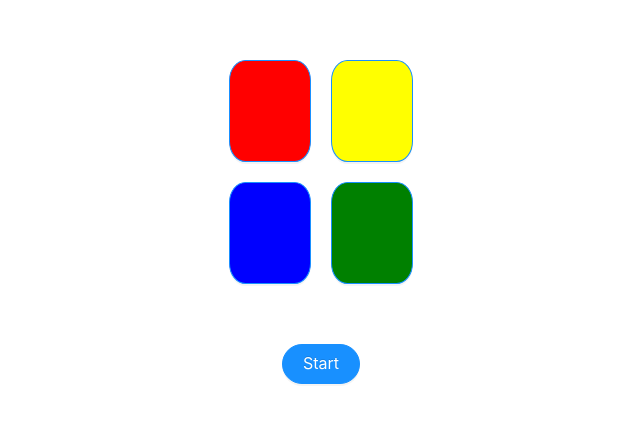
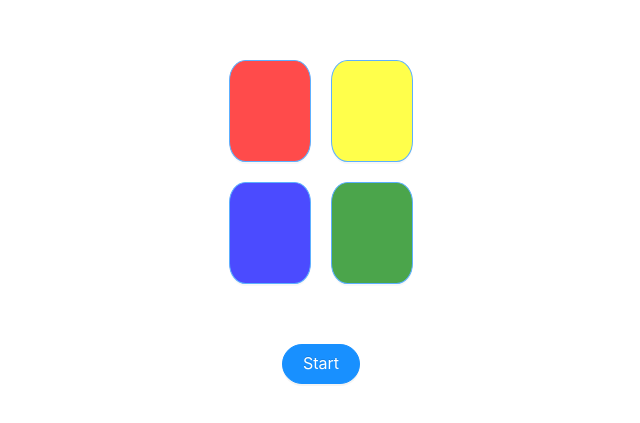
Before and after one commit to Dbrys/jotai-simon-says, a React (Create React App) app: page / in a window 1280 px wide. Shown: the part 183-606 px from the top of the page, without its empty margins (319-959 px from the left). Built offline with nearby package versions, Linux system fonts and the light colour scheme.

Commit message:
Created function to randomly set one of four colors for current turn count

```diff
--- a/src/App.tsx
+++ b/src/App.tsx
@@ -7,21 +7,52 @@ import styled from 'styled-components';
 const colors = ['red', 'yellow', 'blue', 'green'];
 
 const disabled = atom(false);
+const count = atom(2);
+const selected = atom('');
 
 function App() {
   const [isDisabled, setIsDisabled] = useAtom(disabled);
+  const [selectedButton, setSelectedButton] = useAtom(selected);
+  const [counter, setCounter] = useAtom(count);
+
+  const handleRandomSelect = async () => {
+    for (let x = 0; x < counter; x++) {
+      const currentSelection = Math.floor(Math.random() * colors.length);
+      await new Promise((resolve) => {
+        setTimeout(() => {
+          resolve(setSelectedButton(colors[currentSelection]));
+        }, 1500);
+      });
+      await new Promise((resolve) => {
+        setTimeout(() => {
+          resolve(setSelectedButton(''));
+        }, 1000);
+      });
+    }
+    setTimeout(() => {
+      setSelectedButton('');
+    }, 1000);
+    setCounter(counter + 1);
+  };
+
   const handleStartClick = () => {
     setIsDisabled(true);
+    handleRandomSelect();
   };
   return (
     <div className="App">
       <ButtonContainer>
         {colors.map((color, i) => {
+          const isSelectedColor = color === selectedButton;
           return (
             <Button
               key={i}
               type="primary"
-              style={{ backgroundColor: color }}
+              style={{
+                backgroundColor: color,
+                opacity: isSelectedColor ? 1 : 0.7,
+                outline: isSelectedColor ? '1px solid black' : '',
+              }}
             ></Button>
           );
         })}
@@ -52,7 +83,7 @@ const ButtonContainer = styled.div`
     margin: 10px;
     border-radius: 20%;
     :hover {
-      opacity: 0.7;
+      opacity: 1 !important;
       outline: 1px solid black;
     }
   }
```
